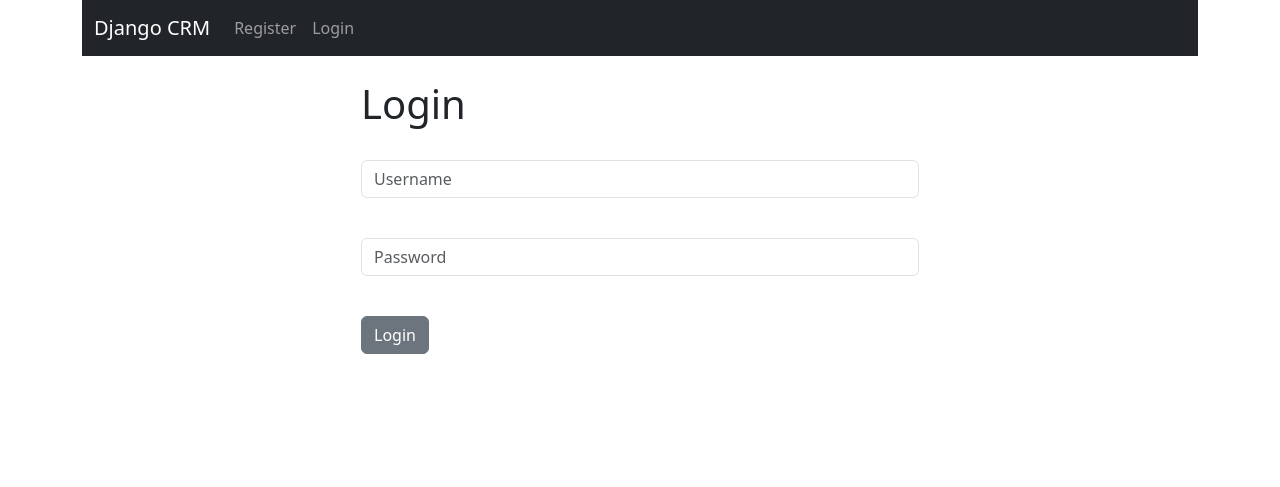
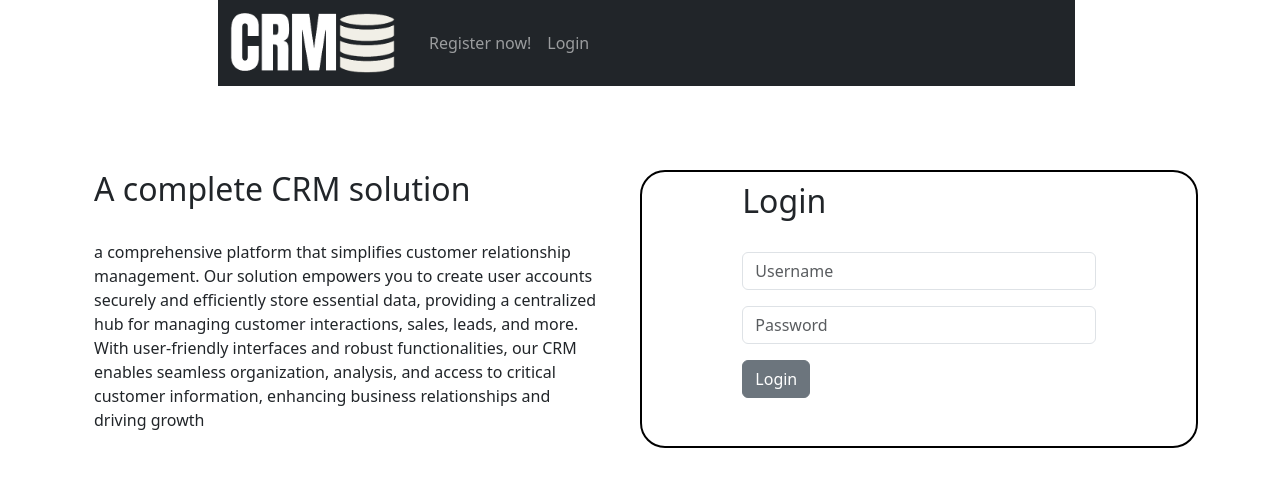
Before and after one commit to laiz-in/CRM-django-python, a Django app: page / in a window 1280 px wide. Shown: the top 487 px of the page. Run offline with Django 4.2, Linux system fonts and the light colour scheme.

Commit message:
basic styling completed'

```diff
--- a/mycrm/settings.py
+++ b/mycrm/settings.py
@@ -1,5 +1,5 @@
 from pathlib import Path
-
+import os
 # Build paths inside the project like this: BASE_DIR / 'subdir'.
 BASE_DIR = Path(__file__).resolve().parent.parent
 
@@ -109,6 +109,7 @@ USE_TZ = True
 # https://docs.djangoproject.com/en/4.1/howto/static-files/
 
 STATIC_URL = 'static/'
+STATIC_ROOT = os.path.join(BASE_DIR, 'static')
 
 # Default primary key field type
 # https://docs.djangoproject.com/en/4.1/ref/settings/#default-auto-field
--- /dev/null
+++ b/webapp/static/styles.css
@@ -0,0 +1,34 @@
+.navbar-logo{
+    max-height: 60px;
+    vertical-align: middle;
+    margin-right: 10px;
+}
+.loginview{
+    border-radius: 25px;
+    border: 2px solid black;
+    padding: 10px;
+}
+.describeview{
+    padding: 10px;
+}
+.describeview p{
+    text-wrap:pretty;
+    padding-right: 18px;
+}
+@media (min-width: 1200px) {
+    .navbar {
+        margin-left: 17%;
+        margin-right: 16%;
+        margin-bottom: 50px;
+    }
+}
+
+
+
+@media (max-width: 767px) {
+    .navbar-logo{
+        max-height: 30px;
+        vertical-align: middle;
+        margin-right: 10px;
+    }
+}
--- a/webapp/templates/base.html
+++ b/webapp/templates/base.html
@@ -1,14 +1,17 @@
 <!doctype html>
+{% load static %}
 <html lang="en">
   <head>
     <meta charset="utf-8">
     <meta name="viewport" content="width=device-width, initial-scale=1">
     <title>Django CRM</title>
+    <link rel="stylesheet" href="static/styles.css">
     <link href="https://cdn.jsdelivr.net/npm/bootstrap@5.3.0-alpha1/dist/css/bootstrap.min.css" rel="stylesheet" integrity="sha384-GLhlTQ8iRABdZLl6O3oVMWSktQOp6b7In1Zl3/Jr59b6EGGoI1aFkw7cmDA6j6gD" crossorigin="anonymous">
   </head>
-  <body>
+  <body >
+    {% include 'navbar.html' %}
+
     <div class="container">
-      {% include 'navbar.html' %}
 
       <br/>
       {% if messages %}
--- a/webapp/templates/home.html
+++ b/webapp/templates/home.html
@@ -51,25 +51,35 @@
 
 
 {% else %}
-
-<div class="col-md-6 offset-md-3">
-<h1>Login</h1>
-<br/>
-
+<div class="container describeview">
+  <div class="row">
+      <div class="col-md-6">
+          <!-- Left side - Information about your website -->
+          <h2>A complete CRM solution</h2>
+          <br>
+          <p>a comprehensive platform that simplifies customer relationship management. Our solution empowers you to create user accounts securely and efficiently store essential data, providing a centralized hub for managing customer interactions, sales, leads, and more. With user-friendly interfaces and robust functionalities, our CRM enables seamless organization, analysis, and access to critical customer information, enhancing business relationships and driving growth</p>
+      </div>
+      <div class="col-md-6 loginview">
+          <!-- Right side - Login form -->
+          <div class="col-md-8 offset-md-2">
+              <h2 class="text-dark ">Login</h2>
+              <br>
               <form method="POST" action="{% url 'home' %}">
                   {% csrf_token %}
-
                   <div class="mb-3">
-    <input type="text" class="form-control" name="username", placeholder="Username" required>
-
-  </div><br/>
+                      <input type="text" class="form-control" name="username" placeholder="Username" required>
+                  </div>
                   <div class="mb-3">
-    <input type="password" class="form-control" name="password", placeholder="Password" required>
+                      <input type="password" class="form-control" name="password" placeholder="Password" required>
                   </div>
-  <br/>
                   <button type="submit" class="btn btn-secondary">Login</button>
-
+                  <br>
+                  <br>
               </form>
+          </div>
+      </div>
+  </div>
+</div>
 
 
 
--- a/webapp/templates/navbar.html
+++ b/webapp/templates/navbar.html
@@ -1,7 +1,10 @@
+{% load static %}
+
 <nav class="navbar navbar-expand-lg navbar-dark bg-dark">
   <div class="container-fluid">
-    <a class="navbar-brand" href="{% url 'home' %}">Django CRM</a>
-    <button class="navbar-toggler" type="button" data-bs-toggle="collapse" data-bs-target="#navbarSupportedContent" aria-controls="navbarSupportedContent" aria-expanded="false" aria-label="Toggle navigation">
+    <a class="navbar-brand" href="{% url 'home' %}"><img src="static/assets/logocrm.png" alt=" " class="navbar-logo"></a>
+
+      <button class="navbar-toggler" type="button" data-bs-toggle="collapse" data-bs-target="#navbarSupportedContent" aria-controls="navbarSupportedContent" aria-expanded="false" aria-label="Toggle navigation">
       <span class="navbar-toggler-icon"></span>
     </button>
     <div class="collapse navbar-collapse" id="navbarSupportedContent">
@@ -17,7 +20,7 @@
 
         {% else %}
         <li class="nav-item">
-          <a class="nav-link" href="{% url 'register' %}">Register</a>
+          <a class="nav-link" href="{% url 'register' %}">Register now!</a>
         </li>
         <li class="nav-item">
           <a class="nav-link" href="{% url 'home' %}">Login</a>
@@ -26,7 +29,6 @@
 
 
       </ul>
-
     </div>
   </div>
 </nav>
--- a/webapp/templates/register.html
+++ b/webapp/templates/register.html
@@ -1,9 +1,9 @@
 {% extends 'base.html' %}
 {% block content %}
-
+{% load static %}
 
 <div class="col-md-6 offset-md-3">
-<h1>Register</h1>
+<h1>Register your account</h1>
 <br/>
 
 <form method="POST" action="">
```
Also changed, not shown: webapp/static/assets/bg.png (added), webapp/static/assets/logocrm.png (added). Lines whose indentation alone changed are shown as unchanged.
